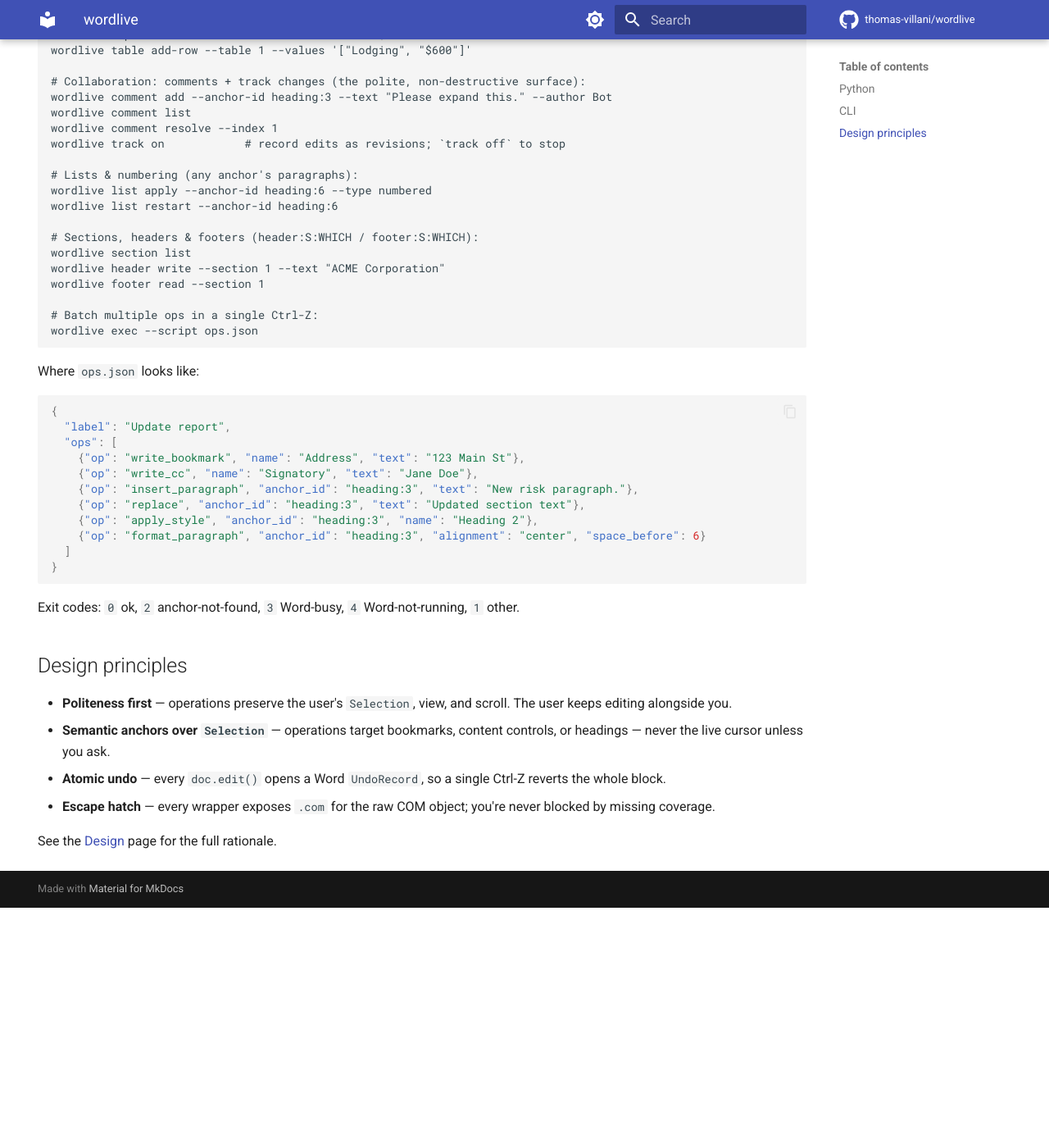
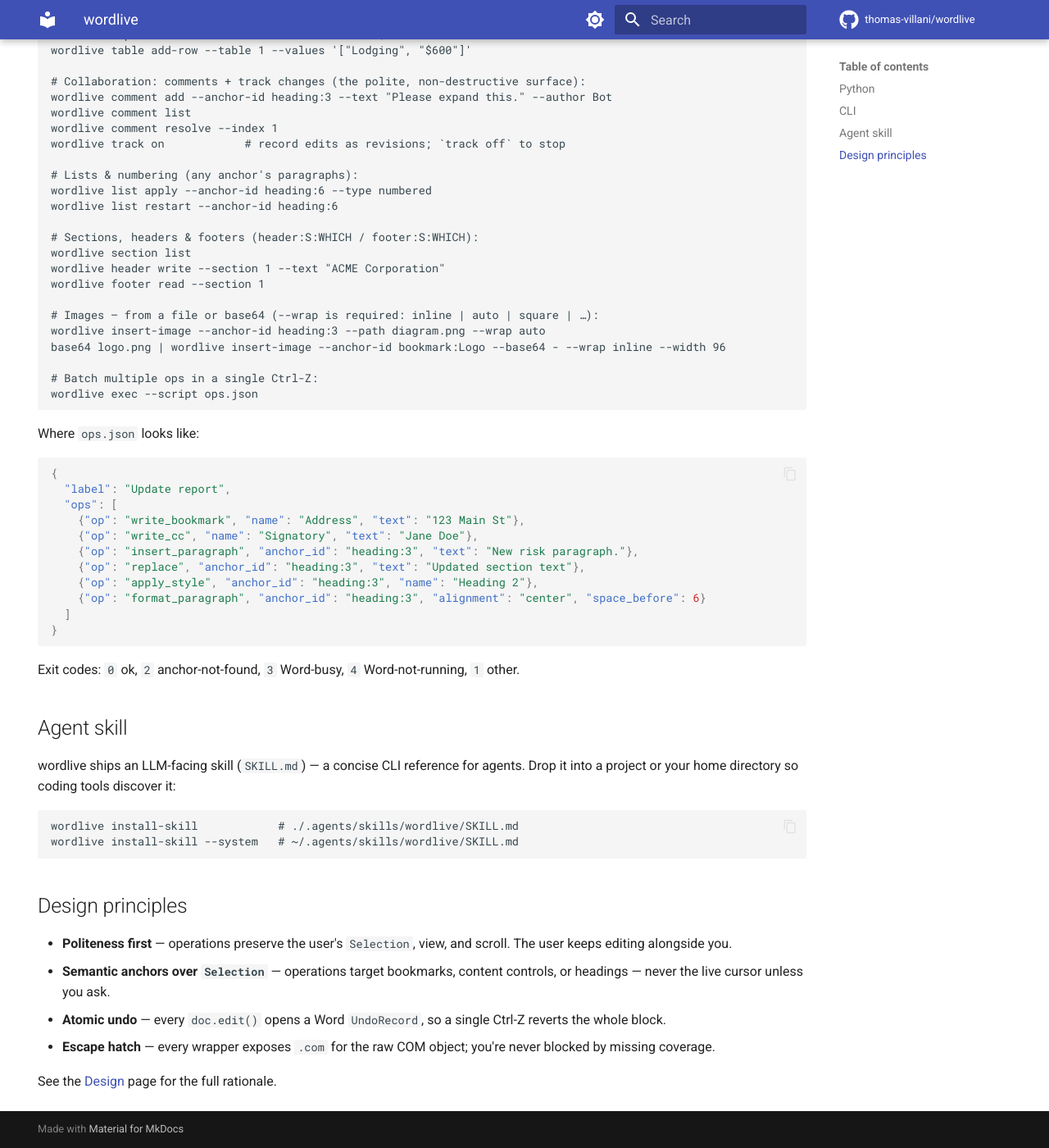
Before and after one commit to thomas-villani/wordlive, an MkDocs documentation site: the page built from docs/index.md, in a window 1280 px wide and 1400 px high, scrolled down 1762 px. Shown: the whole window at 82% size. Built offline with MkDocs 1.6.1 and Material for MkDocs 9.7.7, drawn with Linux system fonts in a browser that asks for light colours; comment, search, counter and statistics services are not loaded; before the commit the page ends 2869 px from its top, so only the background shows below that.

Commit message:
feat: bundled agent skill + wordlive install-skill
Ship src/wordlive/_skill/SKILL.md (agent-skill frontmatter + a concise
LLM-facing CLI reference: anchors, read/write verbs, image insertion, the exec
batch format, exit codes). Add 'wordlive install-skill' to write it to
./.agents/skills/wordlive/ (default) or ~/.agents/skills/wordlive/ (--system),
refusing to clobber without --force; it reads the bundled file via
importlib.resources and is offline. Docs + README updated; also adds the v0.8
insert-image examples to the README and syncs the stale uv.lock to 0.8.0.

Co-Authored-By: Claude Opus 4.7 <noreply@anthropic.com>

````diff
--- a/README.md
+++ b/README.md
@@ -80,6 +80,10 @@ wordlive section list
 wordlive header write --section 1 --text "ACME Corporation"
 wordlive footer read --section 1
 
+# Images — from a file or base64 (--wrap is required: inline | auto | square | …):
+wordlive insert-image --anchor-id heading:3 --path diagram.png --wrap auto
+base64 logo.png | wordlive insert-image --anchor-id bookmark:Logo --base64 - --wrap inline --width 96
+
 # Batch multiple ops in a single Ctrl-Z:
 wordlive exec --script ops.json
 ```
@@ -102,6 +106,16 @@ Where `ops.json` looks like:
 
 Exit codes: `0` ok, `2` anchor-not-found, `3` Word-busy, `4` Word-not-running, `1` other.
 
+## Agent skill
+
+wordlive ships an LLM-facing skill (`SKILL.md`) — a concise CLI reference for
+agents. Drop it into a project or your home directory so coding tools discover it:
+
+```
+wordlive install-skill            # ./.agents/skills/wordlive/SKILL.md
+wordlive install-skill --system   # ~/.agents/skills/wordlive/SKILL.md
+```
+
 ## Design
 
 - **Politeness first** — operations preserve the user's `Selection`, view, and
--- a/docs/cli.md
+++ b/docs/cli.md
@@ -905,6 +905,30 @@ $ wordlive exec --script ops.json
 {"ok": true, "ops_run": 4, "label": "Update report"}
 ```
 
+## `install-skill`
+
+```
+wordlive install-skill [--system] [--force] [--doc DOC_NAME]
+```
+
+Install the bundled **agent skill** (`SKILL.md`) so LLM coding tools can pick up
+how to drive wordlive. By default it writes to the current project at
+`./.agents/skills/wordlive/SKILL.md`; `--system` installs it for your user at
+`~/.agents/skills/wordlive/SKILL.md`. This command is offline — it never touches
+Word. It refuses to clobber an existing file unless you pass `--force`.
+
+```bash
+$ wordlive install-skill
+{"ok": true, "scope": "local", "path": ".../.agents/skills/wordlive/SKILL.md", "bytes": 6172}
+
+$ wordlive install-skill --system --force
+{"ok": true, "scope": "system", "path": "/home/you/.agents/skills/wordlive/SKILL.md", "bytes": 6172}
+```
+
+The skill is a concise CLI reference — anchors, the read/write verbs, image
+insertion, the `exec` batch format, and the exit-code contract — written for an
+agent to load into context. Failures: `1` if the target can't be written.
+
 ## LLM tool-use example
 
 A typical agent loop looks like:
````
Also changed, not shown: src/wordlive/_skill/SKILL.md (added, +108 -0 lines), 3 other files.
